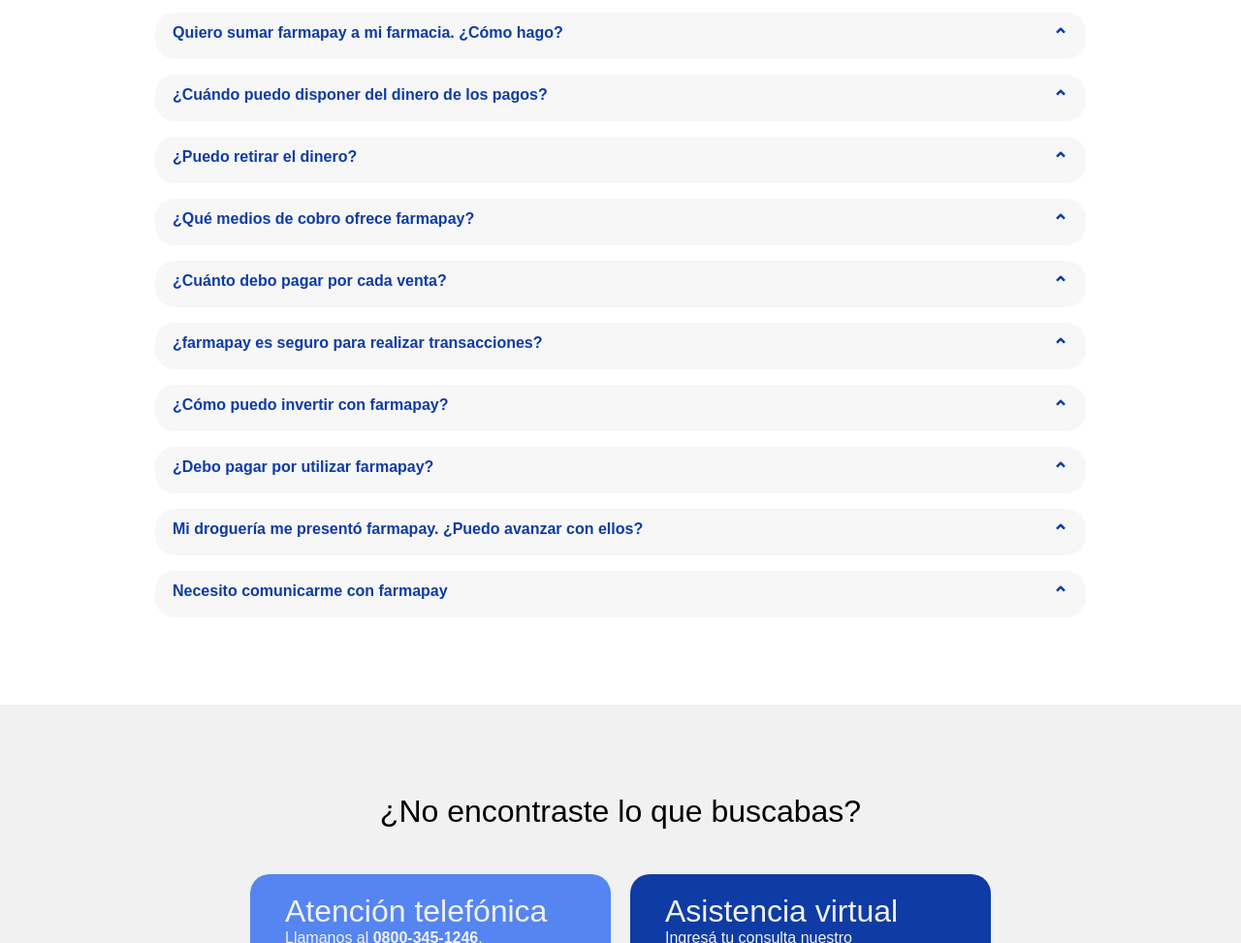
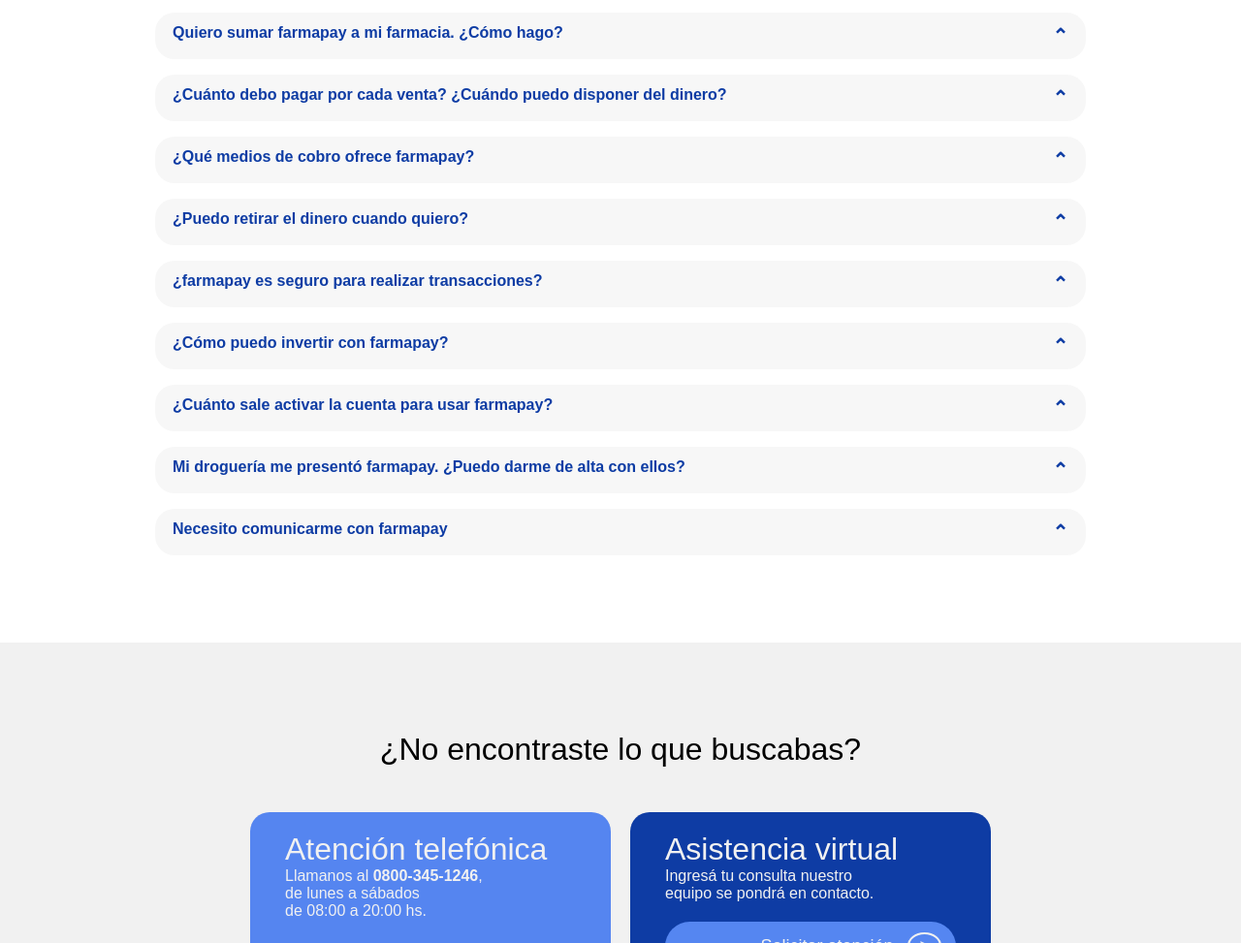
Before and after one commit to ThePuli/farmapay, a website: page faq.html in a window 1280 px wide. Shown: the part 568-1541 px from the top of the page at 97% size. Drawn offline with nearby package versions, Linux system fonts and the light colour scheme; a web font is replaced by a local one.

Commit message:
Update faq.html

```diff
--- a/faq.html
+++ b/faq.html
@@ -68,126 +68,182 @@
 
         <button class="accordion">¿Qué es farmapay y cómo puede beneficiar a mi farmacia?</button>
         <div class="panel">
-            <p>Farmapay es la primera solución de cobros exclusiva para farmacias. Te permite aceptar pagos con
-                tarjetas de crédito, débito, transferencias y QR, y llevar un registro detallado de tus
-                transacciones en tiempo real. Además, mejora los procesos administrativos y ofrece mejores
-                plazos de acreditación para tus ventas.</p>
+            <p><b>farmapay</b> es la primera solución de cobros exclusiva para farmacias. Te permite aceptar pagos con
+                tarjetas de crédito, débito, transferencias y QR, y llevar un registro detallado de tus transacciones en
+                tiempo real. Además, mejora los procesos administrativos y ofrece mejores plazos de acreditación para
+                tus ventas.</p>
             <br>
-            <p>A través de nuestra plataforma, podrás gestionar tu dinero de manera más eficiente. farmapay
-                centraliza todos los movimientos financieros de tu farmacia en una cuenta CVU exclusiva y te da
-                la posibilidad de ganar intereses todos los días a través de nuestra cuenta remunerada.</p>
+            <p>A través de nuestra plataforma, podrás gestionar tu dinero de manera más eficiente. <b>farmapay</b>
+                centraliza todos los movimientos financieros de tu farmacia en una cuenta CVU exclusiva y te da la
+                posibilidad de remunerar los saldos de tu cuenta a través de la creación de una Cuenta Comitente (ver
+                T&C)</p>
             <br>
-            <p>Con farmapay, simplificás tus cobros, maximizás tus ganancias y potenciás la gestión financiera
-                de tu negocio.</p>
+            <p>Con <b>farmapay</b> simplificás tus cobros, maximizás tus ganancias y potenciás la gestión financiera de
+                tu farmacia.</p>
         </div>
 
         <button class="accordion">Quiero sumar farmapay a mi farmacia. ¿Cómo hago?</button>
         <div class="panel">
             <p>Para comenzar deberás completar el proceso de alta de comercio.</p>
             <br>
-            <li>Ingresá a este <a target="_blank" href="">link</a> para conocer los requisitos y la
-                documentación necesaria.</li>
+            <li>Ingresá a este <a target="_blank"
+                    href="https://drive.google.com/file/d/12Ei_p-JHnuE1P8bWUHFX1ubMfjmyZezZ/view">link</a> para conocer
+                los requisitos y la documentación necesaria.</li>
             <li>Seguí los pasos indicados y completá tu información.</li>
             <li>Revisaremos tu información para activar tu cuenta.</li>
-            <li>Una vez aprobada, te enviaremos el POS y el kit de instalación junto con las instrucciones para
-                activar tu cuenta y comenzar a cobrar.</li>
+            <li>Una vez aprobada, te enviaremos el POS y el kit de instalación junto con las instrucciones para activar
+                tu cuenta y comenzar a cobrar.</li>
             <br>
-            <p>Si necesitás ayuda en cualquier momento, podés llamarnos al <b>0800 345 1246</b>, de lunes a
-                sábados, de 8 a 20 h. ¡Estamos para acompañarte!</p>
+            <p>Si necesitás ayuda en cualquier momento, podés llamarnos gratuitamente al <b>0800 345 1246</b>, de lunes
+                a sábados, de 8 a 20 h. ¡Estamos para acompañarte!</p>
         </div>
 
-        <button class="accordion">¿Cuándo puedo disponer del dinero de los pagos?</button>
+        <button class="accordion">¿Cuánto debo pagar por cada venta? ¿Cuándo puedo disponer del dinero? </button>
         <div class="panel">
-            <p>El dinero de tus ventas estará disponible en los siguientes plazos, según el medio de pago:</p>
-            <br>
-            <p><b>Tarjeta de débito:</b> El dinero estará disponible en tu cuenta en <b>24 horas</b> hábiles.
-            </p>
-            <p><b>Tarjeta de crédito:</b> La acreditación se realiza en <b>8 días</b> hábiles.</p>
-            <br>
-            <p>En nuestra plataforma tendrás acceso a un calendario que te muestra las fechas exactas y los
-                montos de las acreditaciones, ayudándote a organizar y gestionar mejor tus finanzas.</p>
-        </div>
+            <p>El costo de comisión y el tiempo de acreditación varía según el medio de pago. En nuestra plataforma
+                tendrás acceso a un calendario que te muestra las fechas exactas y los montos de las acreditaciones,
+                ayudándote a organizar y gestionar mejor tus finanzas.</p><br>
 
-        <button class="accordion">¿Puedo retirar el dinero?</button>
-        <div class="panel">
-            <p>Si, Podés transferir fondos a tus cuentas o a terceros, pagar servicios o proveedores, y retirar
-                el dinero disponible en tu cuenta cuando lo necesites.</p>
+            <div class="precios">
+                <section class="cuerpo wrapper" style="padding: 20px;">
+                    <div class="wrapper" data-aos="fade-in" data-aos-duration="800" data-aos-easing="ease-in-sine">
+                        <p><b>Tarjeta de crédito</b></p>
+                        <table>
+                            <tr style="border-bottom: 2px solid #f1f1f1;">
+                                <th>Tarjeta</th>
+                                <th>Tasa/Arancel</th>
+                                <th>Plazo de acreditación</th>
+                            </tr>
+                            <tr>
+                                <td>VISA / Mastercard</td>
+                                <td>2,7% + IVA (1)</td>
+                                <td>8 días hábiles</td>
+                            </tr>
+                            <tr>
+                                <td>AMEX</td>
+                                <td>2,7% + IVA (2)</td>
+                                <td>8 días hábiles</td>
+                            </tr>
+                            <tr>
+                                <td>Naranja</td>
+                                <td>2,7% + IVA (1)</td>
+                                <td>Ver detalle (3)</td>
+                            </tr>
+                            <tr>
+                                <td>Cabal</td>
+                                <td>2,7% + IVA (1)</td>
+                                <td>18 días hábiles</td>
+                            </tr>
+                        </table>
+
+                        <li>1. Aplica bonificación durante período de prueba de 3 meses, precio final durante la
+                            vigencia de la promoción 1,8%+IVA.</li>
+                        <li>2. Aplica bonificación durante período de prueba de 3 meses, precio final durante la
+                            vigencia de la promoción 2,25%+IVA.</li>
+                        <li>3. Acreditación Tarjeta Naranja Plan Estándar: Los períodos van desde el día 25 del mes N al
+                            día 24 del mes N+1. La fecha de pago a los comercios es el día 14 del mes N+2, llamado FH,
+                            Fecha habitual de pago.</li>
+                        <br><br>
+
+                        <p><b>Tarjeta de débito</b></p>
+                        <table>
+                            <tr style="border-bottom: 2px solid #f1f1f1;">
+                                <th>Tarjeta</th>
+                                <th>Tasa/Arancel</th>
+                                <th>Plazo de acreditación</th>
+                            </tr>
+                            <tr>
+                                <td>VISA / Mastercard / Cabal</td>
+                                <td>1,6% + IVA (1)</td>
+                                <td>24 hs hábiles</td>
+                            </tr>
+                        </table>
+
+                        <li>1. Aplica bonificación durante período de prueba de 3 meses, precio final durante la
+                            vigencia de la promoción 0,8%+IVA.</li>
+                    </div>
+                </section>
+            </div>
         </div>
 
         <button class="accordion">¿Qué medios de cobro ofrece farmapay?</button>
         <div class="panel">
             <p><b>POS Smart farmapay:</b></p>
             <p>
-                Con nuestra terminal, podés cobrar de manera rápida y segura. Acepta todas las tarjetas de
-                débito y crédito, incluyendo chip, banda magnética, contactless y también pagos mediante QR.
+                Con nuestra terminal, podés cobrar de manera rápida y segura. Acepta todas las tarjetas de débito y
+                crédito, incluyendo chip, banda magnética, contactless y también pagos mediante QR.
             </p>
             <br>
             <p>
-                Además, el lector cuenta con un plan de datos y se puede conectar a Wi-Fi, lo que te permite
-                imprimir y enviar los comprobantes de cada transacción de forma sencilla.
+                Además, el lector cuenta con un plan de datos y se puede conectar a Wi-Fi, lo que te permite imprimir y
+                enviar los comprobantes de cada transacción de forma sencilla.
             </p>
             <br>
             <p><b>Link de pago:</b></p>
             <p>
-                Con el Link de Pago, podés cobrar de forma segura a distancia. Enviá el link por WhatsApp, email
-                u otros canales digitales para que tus clientes paguen con tarjetas desde donde estén. Es la
-                solución ideal para vender más y recibir pagos de forma rápida y fácil desde cualquier lugar.
+                Con Link de Pago, podés cobrar de forma segura a distancia. Enviá el link por WhatsApp, email u otros
+                canales digitales para que tus clientes paguen con tarjetas desde donde estén. Es la solución ideal para
+                vender más y recibir pagos de forma rápida y fácil desde cualquier lugar.
             </p>
         </div>
 
-        <button class="accordion">¿Cuánto debo pagar por cada venta?</button>
+        <button class="accordion">¿Puedo retirar el dinero cuando quiero?</button>
         <div class="panel">
-            <p>Las comisiones varían según el medio de cobro utilizado:</p>
-            <br>
-            <li>
-                Para cobros con <b>Tarjeta de débito</b>, pagarás una comisión del <b>1,6% + IVA</b> por cada
-                venta, con acreditación en 24 horas.
-            </li>
-            <li>
-                Para cobros con <b>Tarjeta de crédito</b>, pagarás una comisión del <b>2,7% + IVA</b> por cada
-                venta, con acreditación en 8 días hábiles.</p>
-            </li>
+            <p>
+                Si, podés retirar el dinero disponible en tu cuenta cuando lo necesites. También podés transferir fondos
+                a tus cuentas o a las de terceros, pagar servicios y a proveedores.
+            </p>
         </div>
 
         <button class="accordion">¿farmapay es seguro para realizar transacciones?</button>
         <div class="panel">
-            <p>Sí, garantizamos los más altos estándares de seguridad en cada operación para proteger tus
-                transacciones y brindarte confianza y efectividad.</p>
+            <p>
+                Sí, garantizamos los más altos estándares de seguridad en cada operación para proteger tus transacciones
+                y brindarte confianza y efectividad.
+            </p>
         </div>
 
         <button class="accordion">¿Cómo puedo invertir con farmapay?</button>
         <div class="panel">
-            <p>Nuestra cuenta remunerada genera rendimientos diarios con el saldo disponible. Este dinero no
-                tiene límites ni plazos y podés retirarlo en cualquier momento. Así, maximizás las ganancias de
-                tu farmacia.</p>
+            <p>
+                <b>farmapay</b> te da la posibilidad de remunerar los saldos de tu cuenta a través de la creación de una
+                Cuenta Comitente (ver TyC) para generar rendimientos diarios con el saldo disponible. Este dinero no
+                tiene límites ni plazos y podés retirarlo en cualquier momento. Así, maximizás las ganancias de tu
+                farmacia.
+            </p>
         </div>
 
-        <button class="accordion">¿Debo pagar por utilizar farmapay?</button>
+        <button class="accordion">¿Cuánto sale activar la cuenta para usar farmapay?</button>
         <div class="panel">
-            <p>No, farmapay no tiene costos de apertura ni mantenimiento. Te proporcionamos el POS y los
-                materiales necesarios sin costo inicial. Solo pagás una comisión por cada venta. Además, al
-                abrir tu cuenta, tendrás acceso gratuito a nuestra plataforma integral, donde podrás llevar un
-                control de todos tus movimientos, generar reportes y aprovechar todas las funcionalidades
-                disponibles.</p>
+            <p>
+                <b>farmapay</b> no tiene costos de apertura ni mantenimiento. Te proporcionamos nuestra terminal POS
+                100% bonificada con todos los materiales necesario para que puedas instalarlo y comenzar a cobrar. Solo
+                pagás una comisión por cada venta. Además, al abrir tu cuenta, tendrás acceso gratuito a nuestra
+                plataforma integral, donde podrás llevar un control de todos tus movimientos, generar reportes y
+                utilizar todas las funcionalidades disponibles.
+            </p>
         </div>
 
-        <button class="accordion">Mi droguería me presentó farmapay. ¿Puedo avanzar con ellos?</button>
+        <button class="accordion">Mi droguería me presentó farmapay. ¿Puedo darme de alta con ellos?</button>
         <div class="panel">
-            <p>Trabajamos con droguerías de todo el país para llegar a más farmacias. Podés avanzar con tu
-                droguería de confianza, pero el alta deberá completarla tu farmacia directamente en <a
-                    target="_blank" href="https://crearcuenta.farmapay.com.ar/">nuestro formulario</a>.</p>
+            <p>
+                El alta deberá completarse por la farmacia en <a target="_blank"
+                    href="https://crearcuenta.farmapay.com.ar/">nuestro formulario</a>. Trabajamos con droguerías de
+                todo el país, pero el acceso a farmapay es propio de cada farmacia.
+            </p>
         </div>
 
         <button class="accordion">Necesito comunicarme con farmapay</button>
         <div class="panel">
-            <p>Si ya sos usuario o estás realizando el proceso de alta de comercio y tenés alguna consulta,
-                podés comunicarte con nuestra Asistencia Virtual. Ingresá a <a target="_blank"
+            <p>
+                Si ya sos usuario o estás realizando el proceso de alta de comercio y tenés alguna consulta, podés
+                comunicarte con nuestra Asistencia Virtual. Ingresá a <a target="_blank"
                     href="https://odoo.farmapay.com.ar/helpdesk/farmapay-portal-200">Formulario de Contacto</a>,
-                seleccioná el motivo de tu consulta en el formulario y nuestro equipo se pondrá en contacto
-                contigo.</p>
+                seleccioná el motivo de tu consulta en el formulario y nuestro equipo se pondrá en contacto contigo.
+            </p>
             <br>
-            <p>Si tenés otras dudas, podés comunicarte con nosotros por teléfono llamando al
-                <b>0800-345-1246</b>, de lunes a sábados, de 08:00 a 20:00 hs. ¡Estamos para ayudarte!
+            <p>Si tenés otras dudas, podés comunicarte con nosotros a nuestro teléfono gratuito:
+                <b>0800-345-1246</b>, de lunes a sábados, de 08:00 a 20:00 hs.
             </p>
         </div>
     </section>
```
